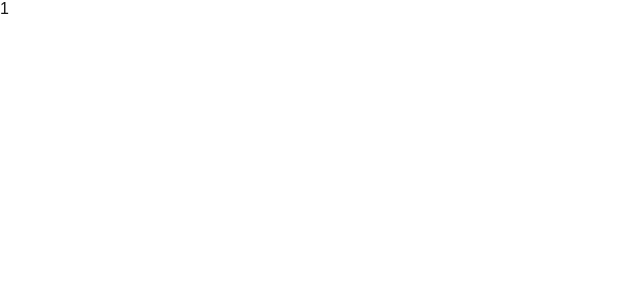
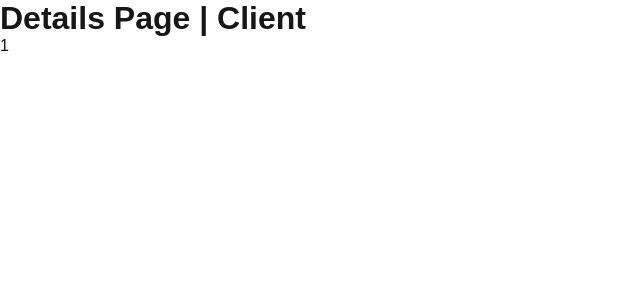
Before and after one commit to milad-azami/next-15, a Next.js app: page /async-api/client/1 in a window 1280 px wide. Shown: the top 300 px of the page, without its empty margins (0-640 px from the left). Built offline with nearby package versions, Linux system fonts and the light colour scheme.

Commit message:
Some minor changes

```diff
--- a/app/async-api/client/[id]/page.js
+++ b/app/async-api/client/[id]/page.js
@@ -2,11 +2,16 @@
 
 import { use } from "react";
 
-function Details(props) {
+function DetailsPage(props) {
   const params = use(props.params);
   console.log(params);
 
-  return <div>{params.id}</div>;
+  return (
+    <div>
+      <h1>Details Page | Client</h1>
+      <p>{params?.id}</p>
+    </div>
+  );
 }
 
-export default Details;
+export default DetailsPage;
```
Also changed, not shown: app/async-api/page.js (+6 -1 lines), app/async-api/server/[id]/page.js (+6 -1 lines).
